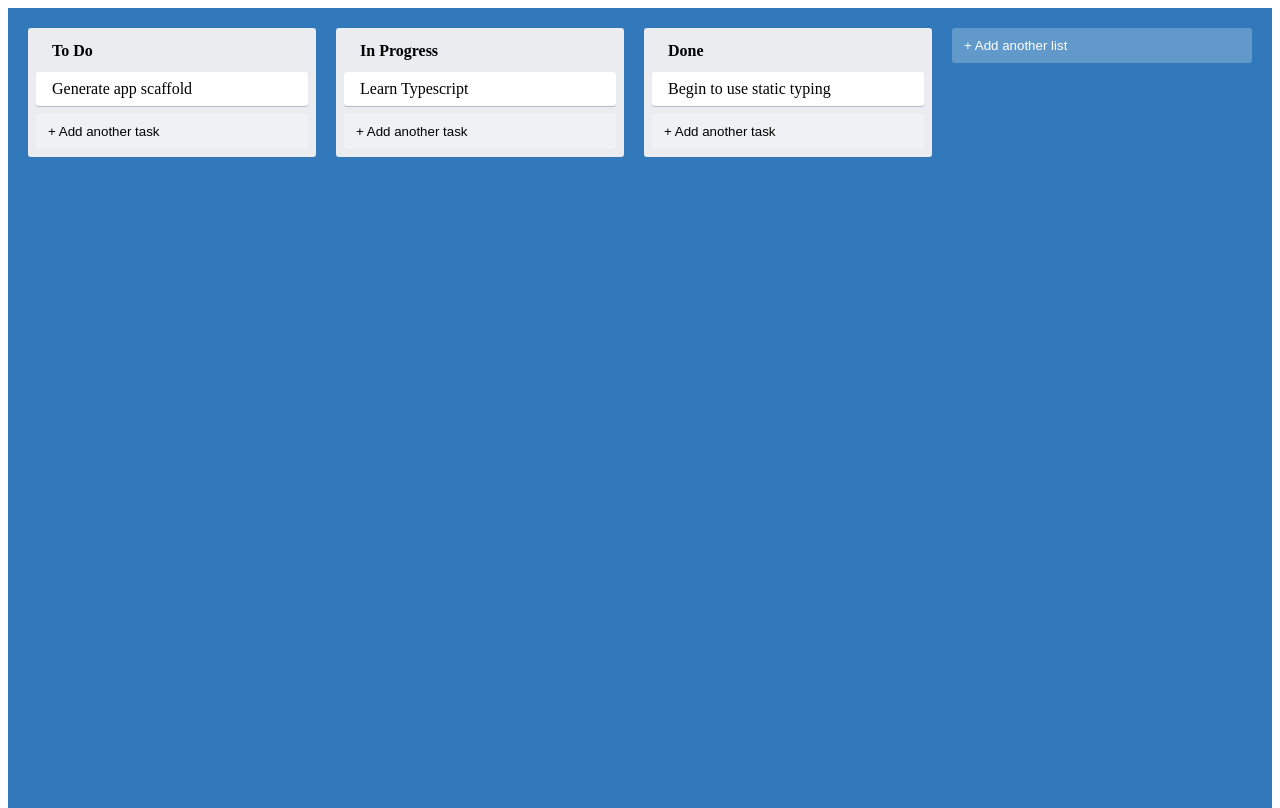
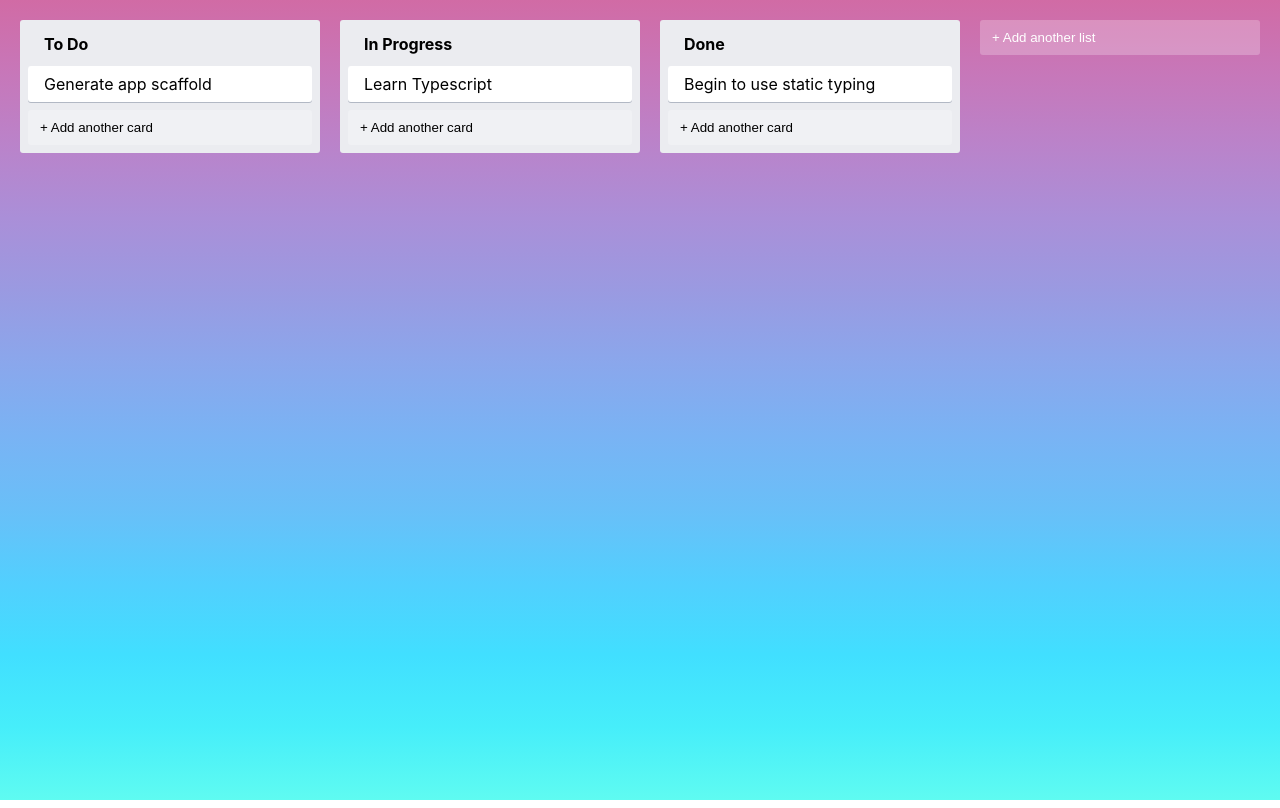
Before and after one commit to frankie303/mrello, a React (Create React App) app: page / in a window 1280 px wide. Built offline with nearby package versions, Linux system fonts and the light colour scheme.

Commit message:
add drag and drop

```diff
--- a/src/components/Card.tsx
+++ b/src/components/Card.tsx
@@ -1,13 +1,55 @@
-import React from 'react'
-import {CardContainer} from '../styles'
+import React, { useRef } from 'react';
+import { CardContainer } from '../styles';
+import { useItemDrag } from '../utils/useItemDrag';
+import { useDrop } from 'react-dnd';
+import { DragItem } from './DragItem';
+import { useAppState } from '../context/AppStateContext';
+import { isHidden } from '../utils/isHidden';
 
 interface CardProps {
-  text:string
+  text: string;
+  index: number;
+  id: string;
+  columnId: string;
+  isPreview?: boolean;
 }
 
-export const Card = ({text}: CardProps) => {
+export const Card = ({ text, id, index, columnId, isPreview }: CardProps) => {
+  const { state, dispatch } = useAppState();
+  const ref = useRef<HTMLDivElement>(null);
+  const { drag } = useItemDrag({ type: 'CARD', id, index, text, columnId });
+  const [, drop] = useDrop({
+    accept: 'CARD',
+    hover(item: DragItem) {
+      if (item.type === 'CARD') {
+        if (item.id === id) {
+          return;
+        }
 
-   return <CardContainer>{text}</CardContainer>
+        const dragIndex = item.index;
+        const hoverIndex = index;
+        const sourceColumn = item.columnId;
+        const targetColumn = columnId;
 
+        dispatch({
+          type: 'MOVE_TASK',
+          payload: { dragIndex, hoverIndex, sourceColumn, targetColumn }
+        });
+        item.index = hoverIndex;
+        item.columnId = targetColumn;
+      }
+    }
+  });
 
-}
+  drag(drop(ref));
+
+  return (
+    <CardContainer
+      isHidden={isHidden(isPreview, state.draggedItem, 'CARD', id)}
+      isPreview={isPreview}
+      ref={ref}
+    >
+      {text}
+    </CardContainer>
+  );
+};
--- a/src/components/Column.tsx
+++ b/src/components/Column.tsx
@@ -1,32 +1,81 @@
-import React from 'react';
+import React, { useRef } from 'react';
 import { ColumnContainer, ColumnTitle } from '../styles';
 import { AddNewItem } from './AddNewItem';
 import { Card } from './Card';
 import { useAppState } from '../context/AppStateContext';
+import { useItemDrag } from '../utils/useItemDrag';
+import { useDrop } from 'react-dnd';
+import { DragItem } from './DragItem';
+import { isHidden } from '../utils/isHidden';
 
 interface ColumnProps {
   text: string;
   index: number;
   id: string;
+  isPreview?: boolean;
 }
 
-export const Column = ({
-  text,
-  index,
-  id
-}: React.PropsWithChildren<ColumnProps>) => {
+export const Column = ({ text, index, id, isPreview }: ColumnProps) => {
   const { state, dispatch } = useAppState();
+  const ref = useRef<HTMLDivElement>(null);
+  const [, drop] = useDrop({
+    accept: ['COLUMN', 'CARD'],
+    hover(item: DragItem) {
+      if (item.type === 'COLUMN') {
+        const dragIndex = item.index;
+        const hoverIndex = index;
+
+        if (dragIndex === hoverIndex) {
+          return;
+        }
+
+        dispatch({ type: 'MOVE_LIST', payload: { dragIndex, hoverIndex } });
+        item.index = hoverIndex;
+      } else {
+        const dragIndex = item.index;
+        const hoverIndex = 0;
+        const sourceColumn = item.columnId;
+        const targetColumn = id;
+
+        if (sourceColumn === targetColumn) {
+          return;
+        }
+
+        dispatch({
+          type: 'MOVE_TASK',
+          payload: { dragIndex, hoverIndex, sourceColumn, targetColumn }
+        });
+
+        item.index = hoverIndex;
+        item.columnId = targetColumn;
+      }
+    }
+  });
+
+  const { drag } = useItemDrag({ type: 'COLUMN', id, index, text });
+
+  drag(drop(ref));
 
   return (
-    <ColumnContainer>
+    <ColumnContainer
+      isPreview={isPreview}
+      ref={ref}
+      isHidden={isHidden(isPreview, state.draggedItem, 'COLUMN', id)}
+    >
       <ColumnTitle>{text}</ColumnTitle>
       {state.lists[index].tasks.map((task, i) => (
-        <Card text={task.text} key={task.id} />
+        <Card
+          id={task.id}
+          columnId={id}
+          text={task.text}
+          key={task.id}
+          index={i}
+        />
       ))}
       <AddNewItem
-        toggleButtonText='+ Add another task'
+        toggleButtonText='+ Add another card'
         onAdd={text =>
-          dispatch({ type: 'ADD_TASK', payload: { text, taskId: id } })
+          dispatch({ type: 'ADD_TASK', payload: { text, listId: id } })
         }
         dark
       />
--- /dev/null
+++ b/src/components/DragItem.ts
@@ -0,0 +1,16 @@
+export type CardDragItem = {
+  index: number;
+  id: string;
+  columnId: string;
+  text: string;
+  type: 'CARD';
+};
+
+export type ColumnDragItem = {
+  index: number;
+  id: string;
+  text: string;
+  type: 'COLUMN';
+};
+
+export type DragItem = CardDragItem | ColumnDragItem;
--- a/src/context/AppStateContext.tsx
+++ b/src/context/AppStateContext.tsx
@@ -2,17 +2,12 @@ import React, { createContext, useReducer, useContext } from 'react';
 import { nanoid } from 'nanoid';
 import { findItemIndexById } from '../utils/findItemIndexById';
 import { moveItem } from '../utils/moveItem';
-
-interface AppStateContextProps {
-  state: AppState;
-  dispatch: React.Dispatch<Action>;
-}
+import { DragItem } from '../components/DragItem';
 
 interface Task {
   id: string;
   text: string;
 }
-
 interface List {
   id: string;
   text: string;
@@ -21,48 +16,8 @@ interface List {
 
 export interface AppState {
   lists: List[];
+  draggedItem?: DragItem | undefined;
 }
-
-type Action =
-  | { type: 'ADD_LIST'; payload: string }
-  | { type: 'ADD_TASK'; payload: { text: string; taskId: string } }
-  | { type: 'MOVE_LIST'; payload: { dragIndex: number; hoverIndex: number } };
-
-const appStateReducer = (state: AppState, action: Action): AppState => {
-  switch (action.type) {
-    case 'ADD_LIST': {
-      // reducer logic
-      return {
-        ...state,
-        lists: [
-          ...state.lists,
-          { id: nanoid(), text: action.payload, tasks: [] }
-        ]
-      };
-    }
-    case 'ADD_TASK': {
-      const targetLaneIndex = findItemIndexById(
-        state.lists,
-        action.payload.taskId
-      );
-      state.lists[targetLaneIndex].tasks.push({
-        id: nanoid(),
-        text: action.payload.text
-      });
-      return {
-        ...state
-      };
-    }
-    case 'MOVE_LIST': {
-      const { dragIndex, hoverIndex } = action.payload;
-      state.lists = moveItem(state.lists, dragIndex, hoverIndex);
-      return { ...state };
-    }
-    default: {
-      return state;
-    }
-  }
-};
 
 const appData: AppState = {
   lists: [
@@ -84,19 +39,115 @@ const appData: AppState = {
   ]
 };
 
-export const useAppState = () => {
-  return useContext(AppStateContext);
+interface AppStateContextProps {
+  state: AppState;
+  dispatch: React.Dispatch<Action>;
+}
+
+type Action =
+  | {
+      type: 'ADD_LIST';
+      payload: string;
+    }
+  | {
+      type: 'ADD_TASK';
+      payload: { text: string; listId: string };
+    }
+  | {
+      type: 'MOVE_LIST';
+      payload: {
+        dragIndex: number;
+        hoverIndex: number;
+      };
+    }
+  | {
+      type: 'SET_DRAGGED_ITEM';
+      payload: DragItem | undefined;
+    }
+  | {
+      type: 'MOVE_TASK';
+      payload: {
+        dragIndex: number;
+        hoverIndex: number;
+        sourceColumn: string;
+        targetColumn: string;
+      };
+    };
+
+const appStateReducer = (state: AppState, action: Action): AppState => {
+  switch (action.type) {
+    case 'ADD_LIST': {
+      return {
+        ...state,
+        lists: [
+          ...state.lists,
+          { id: nanoid(), text: action.payload, tasks: [] }
+        ]
+      };
+    }
+
+    case 'ADD_TASK': {
+      const targetLaneIndex = findItemIndexById(
+        state.lists,
+        action.payload.listId
+      );
+
+      state.lists[targetLaneIndex].tasks.push({
+        id: nanoid(),
+        text: action.payload.text
+      });
+
+      return {
+        ...state
+      };
+    }
+
+    case 'MOVE_LIST': {
+      const { dragIndex, hoverIndex } = action.payload;
+      state.lists = moveItem(state.lists, dragIndex, hoverIndex);
+      return {
+        ...state
+      };
+    }
+
+    case 'SET_DRAGGED_ITEM': {
+      return { ...state, draggedItem: action.payload };
+    }
+
+    case 'MOVE_TASK': {
+      const {
+        dragIndex,
+        hoverIndex,
+        sourceColumn,
+        targetColumn
+      } = action.payload;
+
+      const sourceLaneIndex = findItemIndexById(state.lists, sourceColumn);
+      const targetLaneIndex = findItemIndexById(state.lists, targetColumn);
+      const item = state.lists[sourceLaneIndex].tasks.splice(dragIndex, 1)[0];
+      state.lists[targetLaneIndex].tasks.splice(hoverIndex, 0, item);
+      return { ...state };
+    }
+
+    default: {
+      return state;
+    }
+  }
 };
+
 const AppStateContext = createContext<AppStateContextProps>(
   {} as AppStateContextProps
 );
 
 export const AppStateProvider = ({ children }: React.PropsWithChildren<{}>) => {
   const [state, dispatch] = useReducer(appStateReducer, appData);
-
   return (
     <AppStateContext.Provider value={{ state, dispatch }}>
       {children}
     </AppStateContext.Provider>
   );
 };
+
+export const useAppState = () => {
+  return useContext(AppStateContext);
+};
--- a/src/index.css
+++ b/src/index.css
@@ -1,3 +1,17 @@
+body {
+  margin: 0;
+  font-family: -apple-system, BlinkMacSystemFont, 'Segoe UI', 'Roboto', 'Oxygen',
+    'Ubuntu', 'Cantarell', 'Fira Sans', 'Droid Sans', 'Helvetica Neue',
+    sans-serif;
+  -webkit-font-smoothing: antialiased;
+  -moz-osx-font-smoothing: grayscale;
+}
+
+code {
+  font-family: source-code-pro, Menlo, Monaco, Consolas, 'Courier New',
+    monospace;
+}
+
 html {
   box-sizing: border-box;
 }
--- a/src/styles.ts
+++ b/src/styles.ts
@@ -2,7 +2,21 @@ import styled from 'styled-components';
 
 export const AppContainer = styled.div`
   align-items: flex-start;
-  background-color: #3179ba;
+  background-image: linear-gradient(
+    to bottom,
+    #d16ba5,
+    #c777b9,
+    #ba83ca,
+    #aa8fd8,
+    #9a9ae1,
+    #8aa7ec,
+    #79b3f4,
+    #69bff8,
+    #52cffe,
+    #41dfff,
+    #46eefa,
+    #5ffbf1
+  );
   display: flex;
   flex-direction: row;
   height: 100%;
@@ -10,7 +24,17 @@ export const AppContainer = styled.div`
   width: 100%;
 `;
 
-export const ColumnContainer = styled.div`
+interface DragPreviewContainerProps {
+  isHidden?: boolean;
+  isPreview?: boolean;
+}
+
+export const DragPreviewContainer = styled.div<DragPreviewContainerProps>`
+  transform: ${props => (props.isPreview ? 'rotate(5deg)' : undefined)};
+  opacity: ${props => (props.isHidden ? 0 : 1)};
+`;
+
+export const ColumnContainer = styled(DragPreviewContainer)`
   background-color: #ebecf0;
   width: 300px;
   min-height: 40px;
@@ -18,6 +42,7 @@ export const ColumnContainer = styled.div`
   border-radius: 3px;
   padding: 8px 8px;
   flex-grow: 0;
+  flex-shrink: 0;
 `;
 
 export const ColumnTitle = styled.div`
@@ -25,7 +50,7 @@ export const ColumnTitle = styled.div`
   font-weight: bold;
 `;
 
-export const CardContainer = styled.div`
+export const CardContainer = styled(DragPreviewContainer)`
   background-color: #fff;
   cursor: pointer;
   margin-bottom: 0.5rem;
@@ -63,6 +88,15 @@ export const NewItemFormContainer = styled.div`
   align-items: flex-start;
 `;
 
+export const NewItemInput = styled.input`
+  border-radius: 3px;
+  border: none;
+  box-shadow: #091e4240 0px 1px 0px 0px;
+  margin-bottom: 0.5rem;
+  padding: 0.5rem 1rem;
+  width: 100%;
+`;
+
 export const NewItemButton = styled.button`
   background-color: #5aac44;
   border-radius: 3px;
@@ -73,11 +107,12 @@ export const NewItemButton = styled.button`
   text-align: center;
 `;
 
-export const NewItemInput = styled.input`
-  border-radius: 3px;
-  border: none;
-  box-shadow: #091e4240 0px 1px 0px 0px;
-  margin-bottom: 0.5rem;
-  padding: 0.5rem 1rem;
+export const CustomDragLayerContainer = styled.div`
+  height: 100%;
+  left: 0;
+  pointer-events: none;
+  position: fixed;
+  top: 0;
   width: 100%;
+  z-index: 100;
 `;
--- /dev/null
+++ b/src/utils/isHidden.ts
@@ -0,0 +1,15 @@
+import { DragItem } from '../components/DragItem';
+
+export const isHidden = (
+  isPreview: boolean | undefined,
+  draggedItem: DragItem | undefined,
+  itemType: string,
+  id: string
+): boolean => {
+  return Boolean(
+    !isPreview &&
+      draggedItem &&
+      draggedItem.type === itemType &&
+      draggedItem.id === id
+  );
+};
--- /dev/null
+++ b/src/utils/useItemDrag.ts
@@ -0,0 +1,13 @@
+import { useDrag } from 'react-dnd';
+import { useAppState } from '../context/AppStateContext';
+import { DragItem } from '../components/DragItem';
+
+export const useItemDrag = (item: DragItem) => {
+  const { dispatch } = useAppState();
+  const [, drag] = useDrag({
+    item,
+    begin: () => dispatch({ type: 'SET_DRAGGED_ITEM', payload: item }),
+    end: () => dispatch({ type: 'SET_DRAGGED_ITEM', payload: undefined })
+  });
+  return { drag };
+};
```
Also changed, not shown: src/App.tsx (+6 -4 lines), src/components/CustomDragLayer.tsx (added, +57 -0 lines), 1 other file (tests, documents, lock files or other folders).
